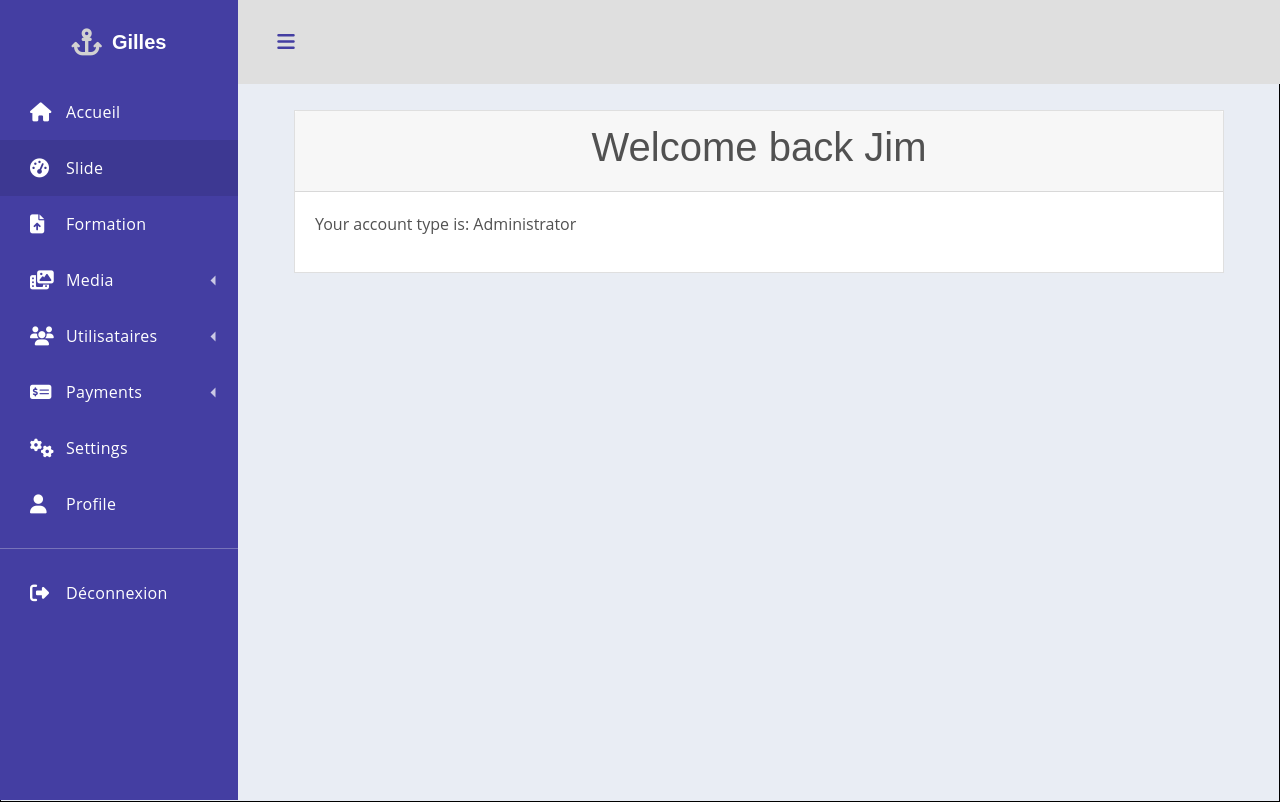
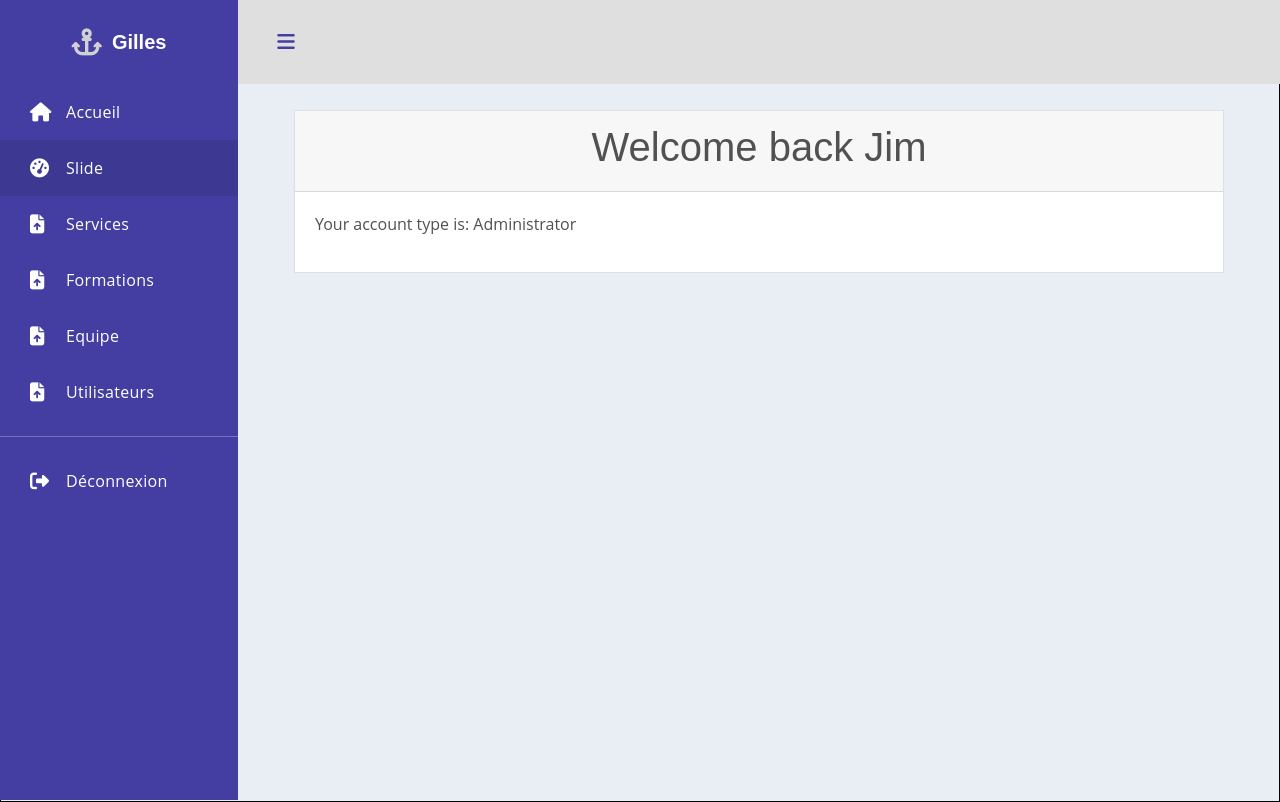
Before and after one commit to Layeche-t/Gsolution, a PHP site: page /templates/backoffice.php in a window 1280 px wide. Run offline with PHP 8.4, Linux system fonts and the light colour scheme; some libraries are stand-ins or nearby versions.

Commit message:
Improvement of the back office

```diff
--- a/templates/backoffice.php
+++ b/templates/backoffice.php
@@ -1,30 +1,49 @@
+<!doctype html>
+<html lang="fr">
+
+<head>
+    <meta charset="UTF-8">
+    <meta name="viewport" content="width=device-width, user-scalable=no, initial-scale=1.0, maximum-scale=1.0, minimum-scale=1.0">
+    <meta http-equiv="X-UA-Compatible" content="ie=edge">
+    <link rel="stylesheet" href="https://maxcdn.bootstrapcdn.com/bootstrap/4.0.0/css/bootstrap.min.css" integrity="sha384-Gn5384xqQ1aoWXA+058RXPxPg6fy4IWvTNh0E263XmFcJlSAwiGgFAW/dAiS6JXm" crossorigin="anonymous">
+    <script src="https://kit.fontawesome.com/5da465d417.js" crossorigin="anonymous"></script>
+    <script src="https://maxcdn.bootstrapcdn.com/bootstrap/4.0.0/js/bootstrap.min.js" integrity="sha384-JZR6Spejh4U02d8jOt6vLEHfe/JQGiRRSQQxSfFWpi1MquVdAyjUar5+76PVCmYl" crossorigin="anonymous"></script>
+    <link rel="stylesheet" href="../styles/styleOffice.css">
+    <title>BackOffice</title>
+</head>
+
+
 <body>
 
-    <?php include 'header_backOffice.php'; ?>
+
     <div class="container-fluid div-container">
         <div class='dashboard'>
             <div class="dashboard-nav">
-                <header><a href="#!" class="menu-toggle"><i class="fas fa-bars"></i></a><a href="#" class="brand-logo"><i class="fas fa-anchor"></i> <span>Gilles</span></a></header>
-                <nav class="dashboard-nav-list"><a href="#" class="dashboard-nav-item"><i class="fas fa-home"></i>
-                        Accueil </a><a href="#" class="dashboard-nav-item active"><i class="fas fa-tachometer-alt"></i> Slide
-                    </a><a href="#" class="dashboard-nav-item"><i class="fas fa-file-upload"></i> Formation </a>
-                    <div class='dashboard-nav-dropdown'><a href="#!" class="dashboard-nav-item dashboard-nav-dropdown-toggle"><i class="fas fa-photo-video"></i> Media </a>
-                        <div class='dashboard-nav-dropdown-menu'><a href="#" class="dashboard-nav-dropdown-item">All</a><a href="#" class="dashboard-nav-dropdown-item">Recent</a><a href="#" class="dashboard-nav-dropdown-item">Images</a><a href="#" class="dashboard-nav-dropdown-item">Video</a></div>
-                    </div>
-                    <div class='dashboard-nav-dropdown'><a href="#!" class="dashboard-nav-item dashboard-nav-dropdown-toggle"><i class="fas fa-users"></i> Utilisataires </a>
-                        <div class='dashboard-nav-dropdown-menu'><a href="#" class="dashboard-nav-dropdown-item">All</a><a href="#" class="dashboard-nav-dropdown-item">Subscribed</a><a href="#" class="dashboard-nav-dropdown-item">Non-subscribed</a><a href="#" class="dashboard-nav-dropdown-item">Banned</a><a href="#" class="dashboard-nav-dropdown-item">New</a></div>
-                    </div>
-                    <div class='dashboard-nav-dropdown'><a href="#!" class="dashboard-nav-item dashboard-nav-dropdown-toggle"><i class="fas fa-money-check-alt"></i> Payments </a>
-                        <div class='dashboard-nav-dropdown-menu'><a href="#" class="dashboard-nav-dropdown-item">All</a><a href="#" class="dashboard-nav-dropdown-item">Recent</a><a href="#" class="dashboard-nav-dropdown-item"> Projections</a>
-                        </div>
-                    </div>
-                    <a href="#" class="dashboard-nav-item"><i class="fas fa-cogs"></i> Settings </a><a href="#" class="dashboard-nav-item"><i class="fas fa-user"></i> Profile </a>
+                <header>
+                    <a href="#" class="brand-logo"><i class="fas fa-anchor"></i><span>Gilles</span></a>
+                </header>
+                <!--Menu-->
+                <nav class="dashboard-nav-list">
+
+                    <a href="#" class="dashboard-nav-item"><i class="fas fa-home"></i>Accueil </a>
+                    <a href="#" class="dashboard-nav-item active"><i class="fas fa-tachometer-alt"></i> Slide</a>
+                    <a href="#" class="dashboard-nav-item"><i class="fas fa-file-upload"></i> Services </a>
+                    <a href="#" class="dashboard-nav-item"><i class="fas fa-file-upload"></i> Formations</a>
+                    <a href="#" class="dashboard-nav-item"><i class="fas fa-file-upload"></i> Equipe</a>
+                    <a href="#" class="dashboard-nav-item"><i class="fas fa-file-upload"></i> Utilisateurs</a>
+
+                    <!-- Vertical bar -->
                     <div class="nav-item-divider"></div>
                     <a href="#" class="dashboard-nav-item"><i class="fas fa-sign-out-alt"></i> Déconnexion </a>
                 </nav>
+
+                <!-- The heart of the dashboard -->
             </div>
             <div class='dashboard-app'>
-                <header class='dashboard-toolbar'><a href="#!" class="menu-toggle"><i class="fas fa-bars"></i></a></header>
+                <header class='dashboard-toolbar'>
+                    <a href="#!" class="menu-toggle"><i class="fas fa-bars"></i></a>
+                </header>
+
                 <div class='dashboard-content'>
                     <div class='container'>
                         <div class='card'>
@@ -41,3 +60,5 @@
         </div>
     </div>
 </body>
+
+</html>
--- a/templates/header_backOffice.php
+++ /dev/null
@@ -1,22 +0,0 @@
-<!doctype html>
-<html lang="fr">
-
-<head>
-    <meta charset="UTF-8">
-    <meta name="viewport" content="width=device-width, user-scalable=no, initial-scale=1.0, maximum-scale=1.0, minimum-scale=1.0">
-    <meta http-equiv="X-UA-Compatible" content="ie=edge">
-    <link rel="stylesheet" href="https://maxcdn.bootstrapcdn.com/bootstrap/4.0.0/css/bootstrap.min.css" integrity="sha384-Gn5384xqQ1aoWXA+058RXPxPg6fy4IWvTNh0E263XmFcJlSAwiGgFAW/dAiS6JXm" crossorigin="anonymous">
-    <script src="https://kit.fontawesome.com/5da465d417.js" crossorigin="anonymous"></script>
-    <script src="https://maxcdn.bootstrapcdn.com/bootstrap/4.0.0/js/bootstrap.min.js" integrity="sha384-JZR6Spejh4U02d8jOt6vLEHfe/JQGiRRSQQxSfFWpi1MquVdAyjUar5+76PVCmYl" crossorigin="anonymous"></script>
-
-    <link rel="stylesheet" href="../styles/styleOffice.css">
-    <title>Header</title>
-</head>
-
-<body>
-
-
-
-</body>
-
-</html>
```
